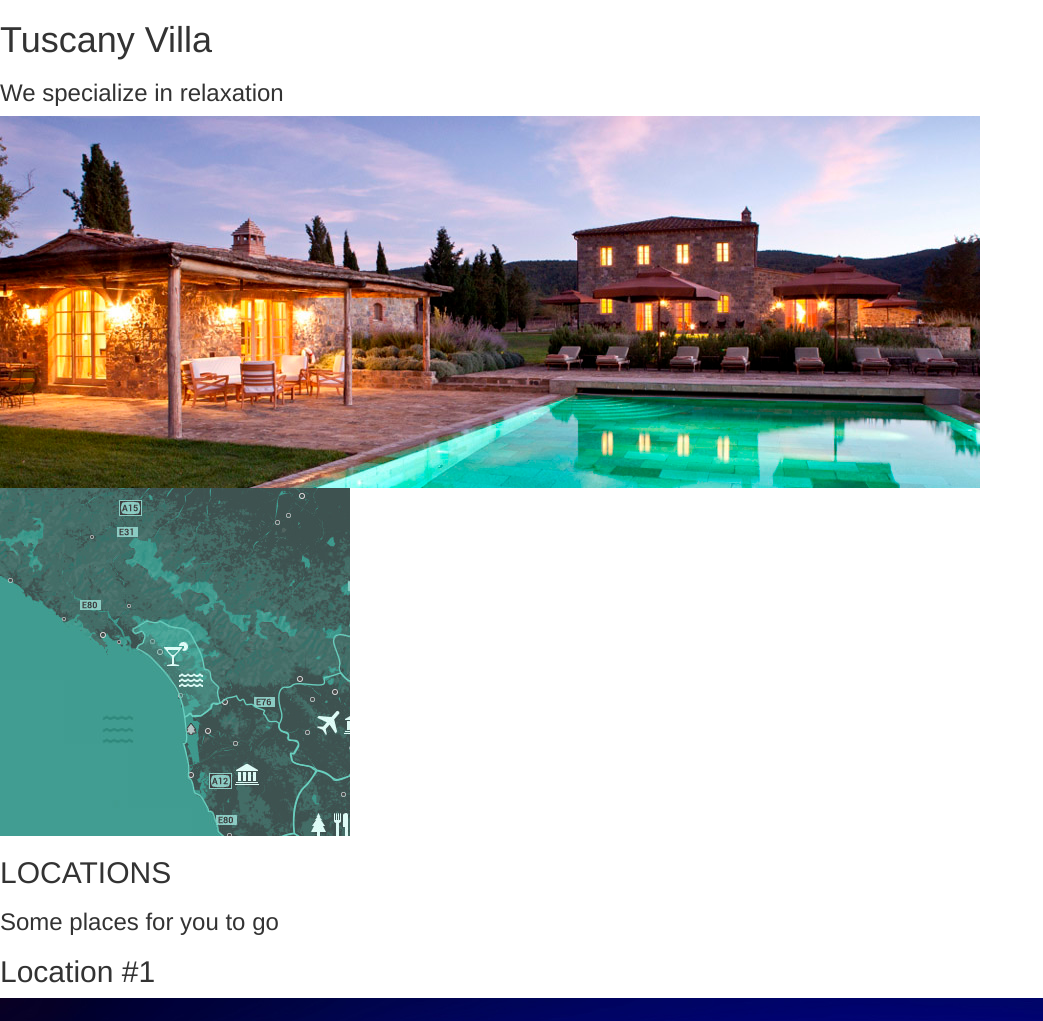
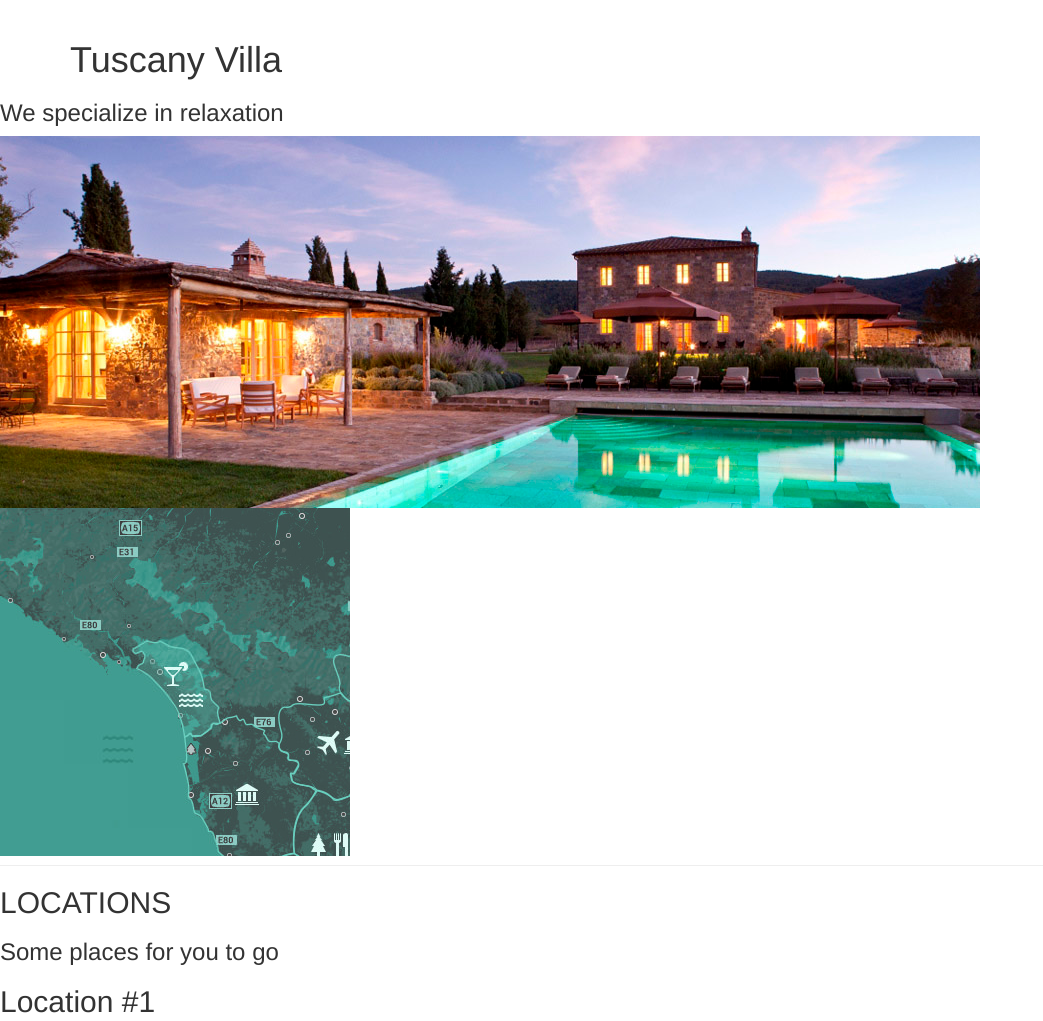
Before and after one commit to karenmcewen/tuscanyVilla, a plain HTML site: page Index.html in a window 1280 px wide. Shown: the top 1021 px of the page, without its empty margins (0-1043 px from the left). Drawn offline with nearby package versions, Linux system fonts and the light colour scheme.

Commit message:
starting containers

```diff
--- a/Index.html
+++ b/Index.html
@@ -7,13 +7,19 @@
     <link href="https://fonts.googleapis.com/css?family=PT+Sans" rel="stylesheet">
 
     <!-- Latest compiled and minified CSS -->
-    <link rel="stylesheet" href="https://maxcdn.bootstrapcdn.com/bootstrap/3.3.7/css/bootstrap.min.css" integrity="sha384-BVYiiSIFeK1dGmJRAkycuHAHRg32OmUcww7on3RYdg4Va+PmSTsz/K68vbdEjh4u" crossorigin="anonymous">
+    <link rel="stylesheet" href="https://maxcdn.bootstrapcdn.com/bootstrap/3.3.7/css/bootstrap.min.css"
+          integrity="sha384-BVYiiSIFeK1dGmJRAkycuHAHRg32OmUcww7on3RYdg4Va+PmSTsz/K68vbdEjh4u"
+          crossorigin="anonymous">
 
     <!-- Optional theme -->
-    <link rel="stylesheet" href="https://maxcdn.bootstrapcdn.com/bootstrap/3.3.7/css/bootstrap-theme.min.css" integrity="sha384-rHyoN1iRsVXV4nD0JutlnGaslCJuC7uwjduW9SVrLvRYooPp2bWYgmgJQIXwl/Sp" crossorigin="anonymous">
+    <link rel="stylesheet" href="https://maxcdn.bootstrapcdn.com/bootstrap/3.3.7/css/bootstrap-theme.min.css"
+          integrity="sha384-rHyoN1iRsVXV4nD0JutlnGaslCJuC7uwjduW9SVrLvRYooPp2bWYgmgJQIXwl/Sp"
+          crossorigin="anonymous">
 
     <!-- Latest compiled and minified JavaScript -->
-    <script src="https://maxcdn.bootstrapcdn.com/bootstrap/3.3.7/js/bootstrap.min.js" integrity="sha384-Tc5IQib027qvyjSMfHjOMaLkfuWVxZxUPnCJA7l2mCWNIpG9mGCD8wGNIcPD7Txa" crossorigin="anonymous"></script>
+    <script src="https://maxcdn.bootstrapcdn.com/bootstrap/3.3.7/js/bootstrap.min.js"
+            integrity="sha384-Tc5IQib027qvyjSMfHjOMaLkfuWVxZxUPnCJA7l2mCWNIpG9mGCD8wGNIcPD7Txa"
+            crossorigin="anonymous"></script>
 
     <!--This is our custom stylesheet- always goes after ref to bootstrap-->
     <link href="StyleSheet.css" rel="stylesheet" />
@@ -22,11 +28,19 @@
 <body>
     <!--TOP HEADER--(gray w/white) NAVBAR----------------------------------------------------------------------------->
 
+
     <!--JUMBOTRON TOP HEADER PHOTO and MAP---------------------------------------------------------------------------->
-    <h1>Tuscany Villa</h1>
-    <h3>We specialize in relaxation</h3>
-    <img src="images/tuscany-villas-sant-anna.jpg" />
-    <img src="images/Versilia.jpg" />
+    <div class="page-header">
+        <h1 class="container">Tuscany Villa</h1>
+        <h3>We specialize in relaxation</h3>
+            <img id="headerImg" src="images/tuscany-villas-sant-anna.jpg" alt="head villa pic" />
+        <img src="images/Versilia.jpg" />
+    </div> <!--end class page-header-->
+
+
+
+
+
 
     <!--TEXT HEADER1  LOCATIONS-(gray w/white) ----------------------------------------------------------------------->
     <h2>LOCATIONS</h2>
```
